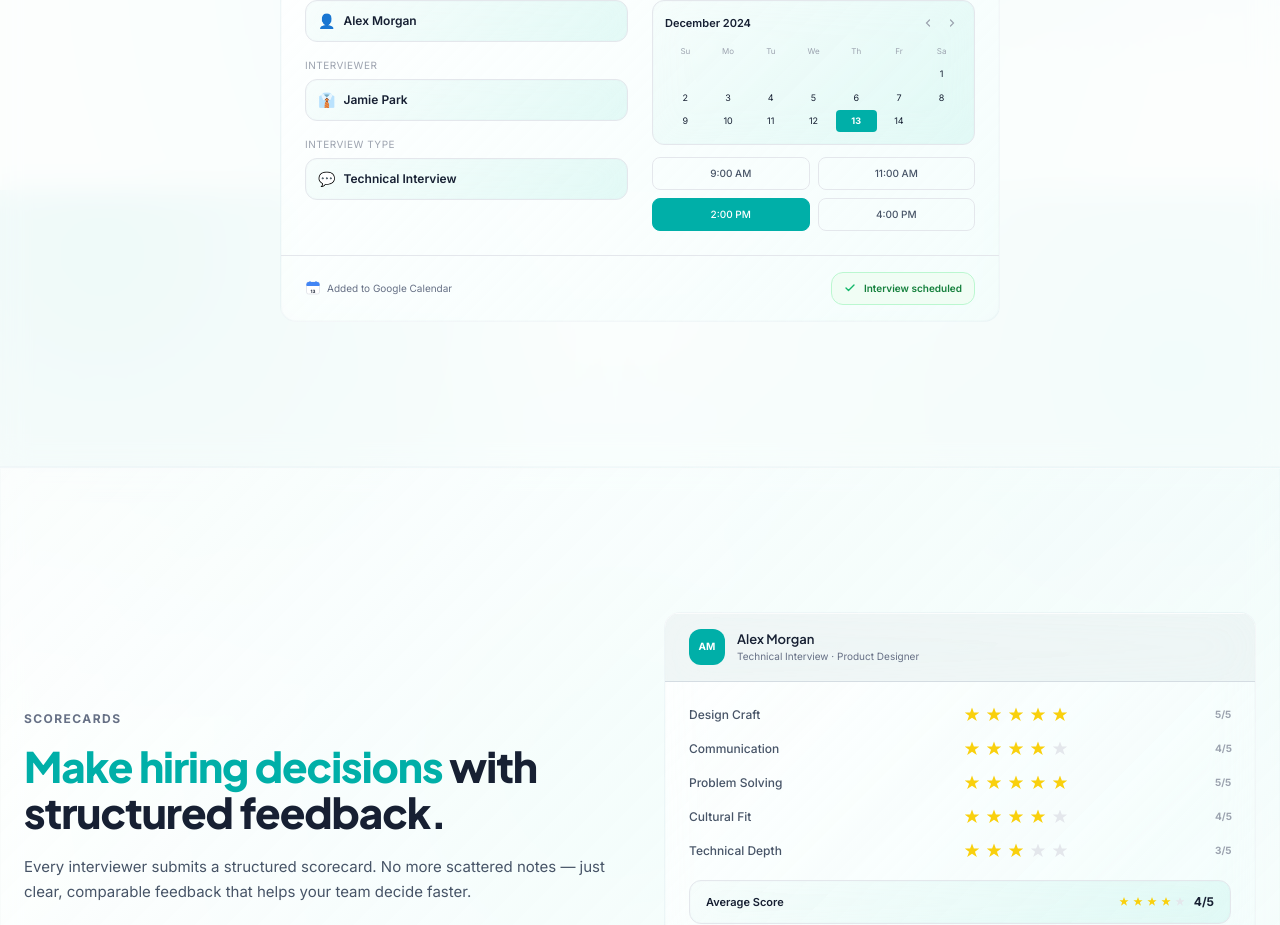
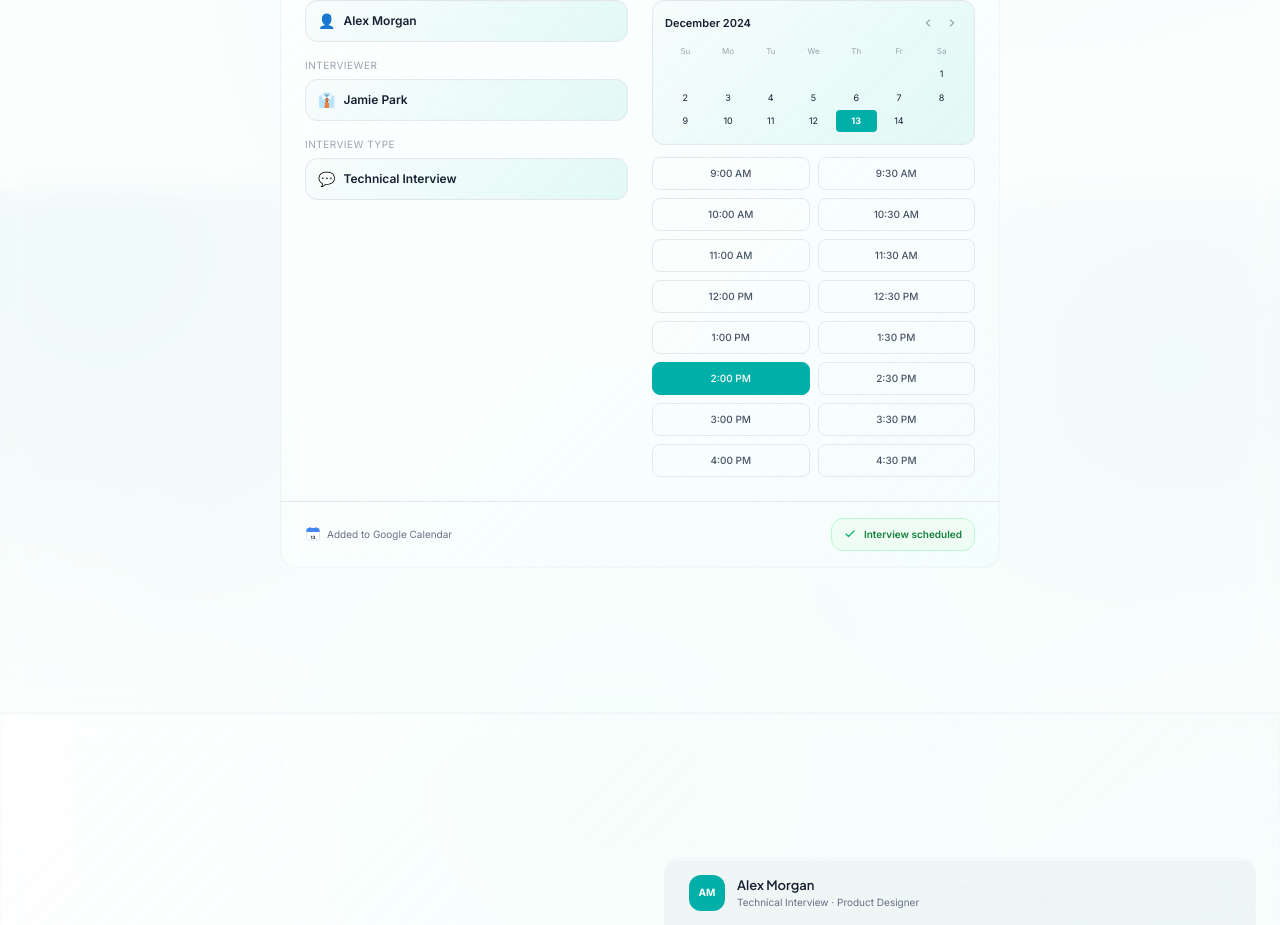
Before and after one commit to FahadJamshed/Hiring-ease, a React (Vite) app: page / in a window 1280 px wide. Shown: the part 8610-9535 px from the top of the page. Built offline with nearby package versions, Linux system fonts and the light colour scheme; the HTML template or start-up script is replaced by a standard one.

Commit message:
some Changes

```diff
--- a/src/pages/BookDemo.tsx
+++ b/src/pages/BookDemo.tsx
@@ -3,7 +3,27 @@
 import Footer from "../components/Footer"
 import hiringEaseFavicon from "../imports/HE_favicon.png"
 
-const timeSlots = ["9:00 AM", "10:30 AM", "12:00 PM", "2:00 PM", "3:30 PM"]
+const timeSlots = [
+  "9:00 AM",
+  "9:30 AM",
+  "10:00 AM",
+  "10:30 AM",
+  "11:00 AM",
+  "11:30 AM",
+  "12:00 PM",
+  "12:30 PM",
+  "1:00 PM",
+  "1:30 PM",
+  "2:00 PM",
+  "2:30 PM",
+  "3:00 PM",
+  "3:30 PM",
+  "4:00 PM",
+  "4:30 PM",
+  "5:00 PM",
+  "5:30 PM",
+  "6:00 PM",
+]
 
 function upcomingBusinessDays() {
   const days: Date[] = []
--- a/src/sections/Email.tsx
+++ b/src/sections/Email.tsx
@@ -302,7 +302,7 @@
                     </div>
                   </div>
                   <div className="mt-3 grid grid-cols-2 gap-2">
-                    {["9:00 AM", "11:00 AM", "2:00 PM", "4:00 PM"].map((t) => (
+                    {["9:00 AM", "9:30 AM", "10:00 AM", "10:30 AM", "11:00 AM", "11:30 AM", "12:00 PM", "12:30 PM", "1:00 PM", "1:30 PM", "2:00 PM", "2:30 PM", "3:00 PM", "3:30 PM", "4:00 PM", "4:30 PM"].map((t) => (
                       <button key={t} className={`text-[10px] font-medium py-2 rounded-lg border transition-colors ${
                         t === "2:00 PM" ? "bg-[#00AFA8] text-white border-[#00AFA8]" : "border-[#E4E7EC] text-[#475467] hover:border-[#D0D5DD]"
                       }`}>
```
